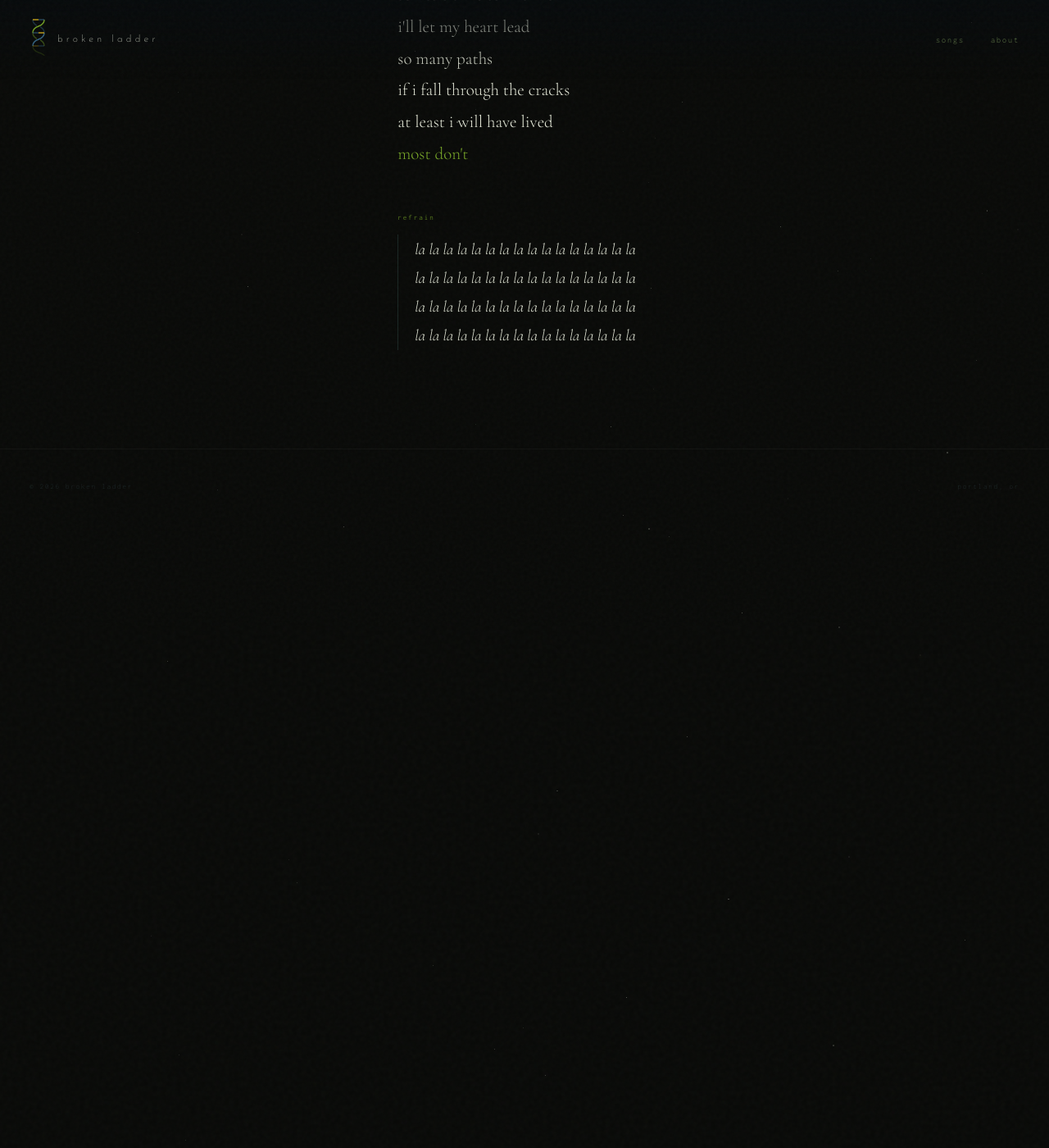
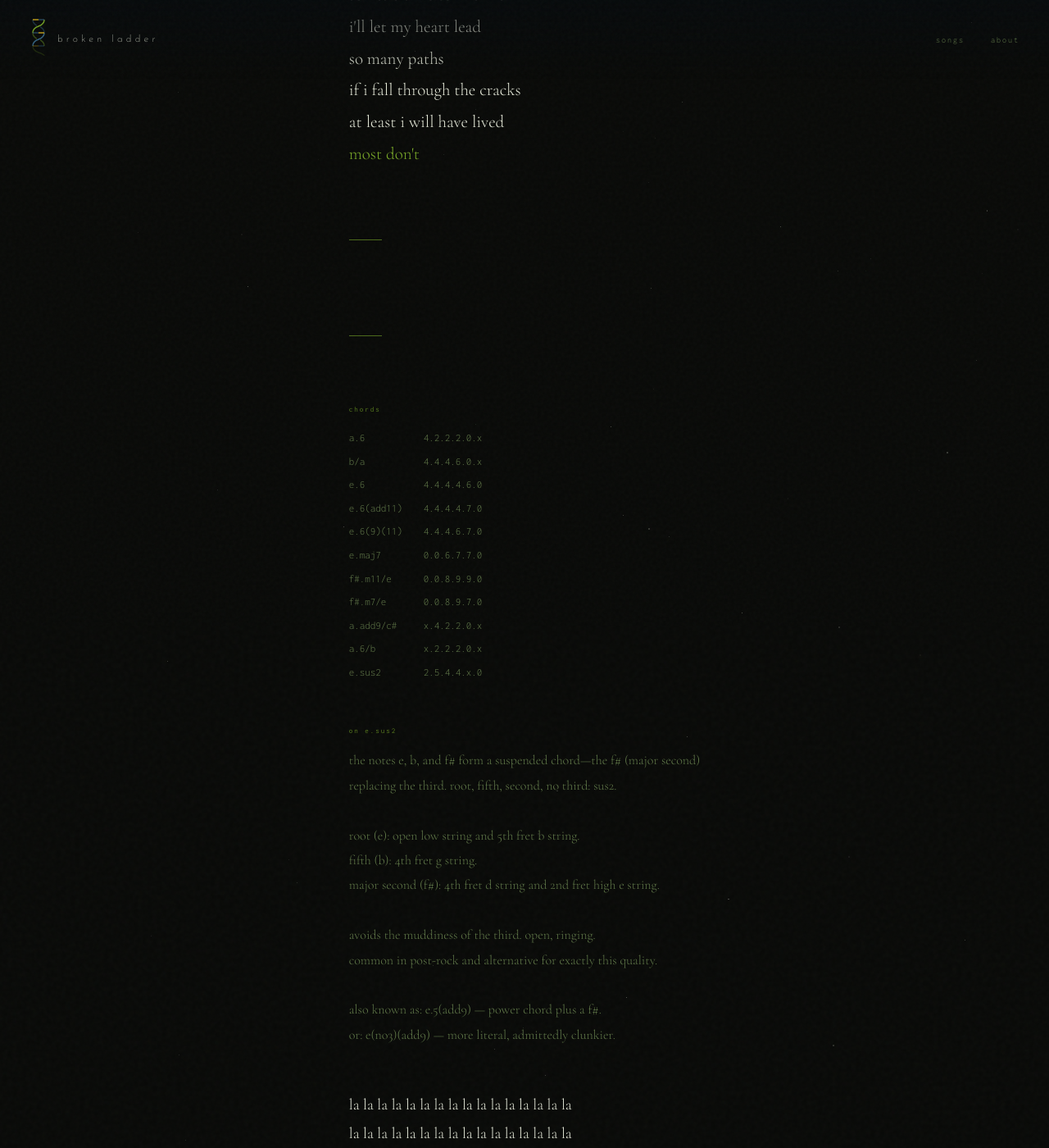
Before and after one commit to ClayShentrup/brokenladder, a Jekyll site: the page built from songs/flower-fields.html, in a window 1280 px wide and 1400 px high, scrolled down 2392 px. Shown: the whole window at 82% size. Built offline with Jekyll 4.4.1, drawn with Linux system fonts in a browser that asks for light colours; before the commit the page ends 3030 px from its top, so only the background shows below that.

Commit message:
Add files via upload

```diff
--- a/about/index.html
+++ b/about/index.html
@@ -54,7 +54,7 @@ description: "broken ladder is the work of Clay Schöntrup — Portland, OR"
 
     <p>a broken ladder: a thing still climbed. a rung that must be learned, stepped over, worked around. loved despite the gap, or because of it. the ladder still gets you where you're going, mostly.</p>
 
-    <p>in wim wenders'ss <em>until the end of the world</em>—the five-hour cut, the one he actually meant—claire tells gene: <em>you're like a broken ladder. i can never put my trust in you again.</em> she still loves him. her voice reaches him from space. <em>i still love you, broken ladder.</em> a structure you needed, that failed you, that you keep reaching for anyway. both meanings are intended.</p>
+    <p>in wim wenders's <em>until the end of the world</em>—the five-hour cut, the one he actually meant—claire tells gene: <em>you're like a broken ladder. i can never put my trust in you again.</em> she still loves him. her voice reaches him from space. <em>i still love you, broken ladder.</em> a structure you needed, that failed you, that you keep reaching for anyway. both meanings are intended.</p>
 
     <p>in the welfare function, initial endowments are exogenous. the system distributes outcomes accordingly. this is not a malfunction.</p>
 
--- a/songs/flower-fields.html
+++ b/songs/flower-fields.html
@@ -122,8 +122,43 @@ line: "rgba(122,170,40,0.18)"
       </div>
     </div>
 
-    <div class="section chorus" style="--anim-delay:1.3s">
-      <div class="section-label">refrain</div>
+    <div class="rule"></div>
+    <div class="rule"></div>
+
+    <div class="section" style="--anim-delay:1.4s">
+      <div class="section-label">chords</div>
+      <div class="verse" style="font-family:var(--font-mono);font-size:clamp(11px,1.8vw,13px);line-height:2.2;color:var(--text-dim)">
+        <span class="line">a.6 &nbsp;&nbsp;&nbsp;&nbsp;&nbsp;&nbsp;&nbsp;&nbsp;&nbsp; 4.2.2.2.0.x</span>
+        <span class="line">b/a &nbsp;&nbsp;&nbsp;&nbsp;&nbsp;&nbsp;&nbsp;&nbsp;&nbsp; 4.4.4.6.0.x</span>
+        <span class="line">e.6 &nbsp;&nbsp;&nbsp;&nbsp;&nbsp;&nbsp;&nbsp;&nbsp;&nbsp; 4.4.4.4.6.0</span>
+        <span class="line">e.6(add11) &nbsp;&nbsp; 4.4.4.4.7.0</span>
+        <span class="line">e.6(9)(11) &nbsp;&nbsp; 4.4.4.6.7.0</span>
+        <span class="line">e.maj7 &nbsp;&nbsp;&nbsp;&nbsp;&nbsp;&nbsp; 0.0.6.7.7.0</span>
+        <span class="line">f#.m11/e &nbsp;&nbsp;&nbsp;&nbsp; 0.0.8.9.9.0</span>
+        <span class="line">f#.m7/e &nbsp;&nbsp;&nbsp;&nbsp;&nbsp; 0.0.8.9.7.0</span>
+        <span class="line">a.add9/c# &nbsp;&nbsp;&nbsp; x.4.2.2.0.x</span>
+        <span class="line">a.6/b &nbsp;&nbsp;&nbsp;&nbsp;&nbsp;&nbsp;&nbsp; x.2.2.2.0.x</span>
+        <span class="line">e.sus2 &nbsp;&nbsp;&nbsp;&nbsp;&nbsp;&nbsp; 2.5.4.4.x.0</span>
+      </div>
+    </div>
+
+    <div class="section" style="--anim-delay:1.5s">
+      <div class="section-label">on e.sus2</div>
+      <div class="verse" style="font-size:clamp(14px,2vw,16px);line-height:1.9;color:var(--text-dim)">
+        <span class="line">the notes e, b, and f# form a suspended chord—the f# (major second)</span>
+        <span class="line">replacing the third. root, fifth, second, no third: sus2.</span>
+        <br>
+        <span class="line">root (e): open low string and 5th fret b string.</span>
+        <span class="line">fifth (b): 4th fret g string.</span>
+        <span class="line">major second (f#): 4th fret d string and 2nd fret high e string.</span>
+        <br>
+        <span class="line">avoids the muddiness of the third. open, ringing.</span>
+        <span class="line">common in post-rock and alternative for exactly this quality.</span>
+        <br>
+        <span class="line">also known as: e.5(add9) — power chord plus a f#.</span>
+        <span class="line">or: e(no3)(add9) — more literal, admittedly clunkier.</span>
+      </div>
+    </div>
       <div class="verse">
         <span class="line">la la la la la la la la la la la la la la la la</span>
         <span class="line">la la la la la la la la la la la la la la la la</span>
```
